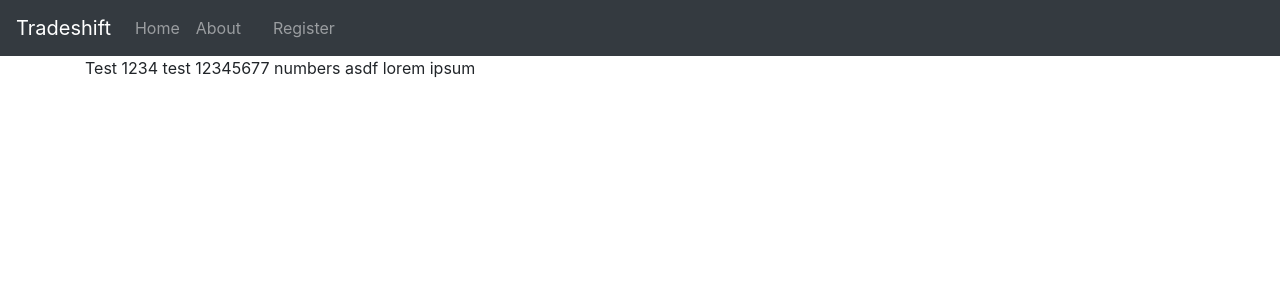
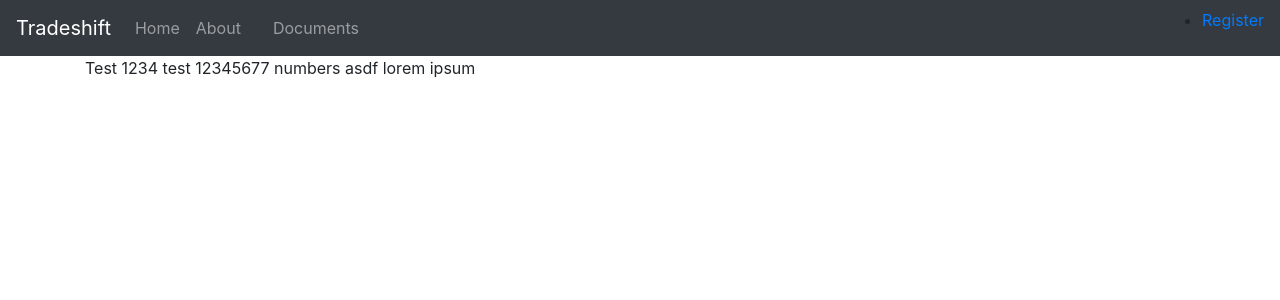
Before and after one commit to ariefjalil/Python-Flask, a Flask app: page /about in a window 1280 px wide. Shown: the top 300 px of the page. Run offline with Flask 2, Linux system fonts and the light colour scheme; some libraries are stand-ins or nearby versions.

Commit message:
navbar-right

```diff
--- a/myFlaskApp/templates/includes/_navbar.html
+++ b/myFlaskApp/templates/includes/_navbar.html
@@ -12,11 +12,16 @@
       <li><a class="nav-link"href="/about">About</a></li>
       <li><a class="nav-link"href="/articles"></a></li>
       <li class="nav-item">
-        <a class="nav-link" href="/register">Register</a>
+        <a class="nav-link" href="/somethingelse">Documents</a>
       </li>
-      <li class="nav-item">
+    </ul>
+    <ul class"nav navbar-nav navbar-right">
+      <li><a href="/register">Register</a></li>
+    </ul>
+
+
       <!--  <a class="nav-link disabled" href="#">Disabled</a> -->
-      </li>
+
 
       <!-- dropdown
       <li class="nav-item dropdown">
@@ -27,7 +32,5 @@
           <a class="dropdown-item" href="/articles">articles</a>
         </div>
       </li> -->
-    </ul>
-
   </div>
 </nav>
```
